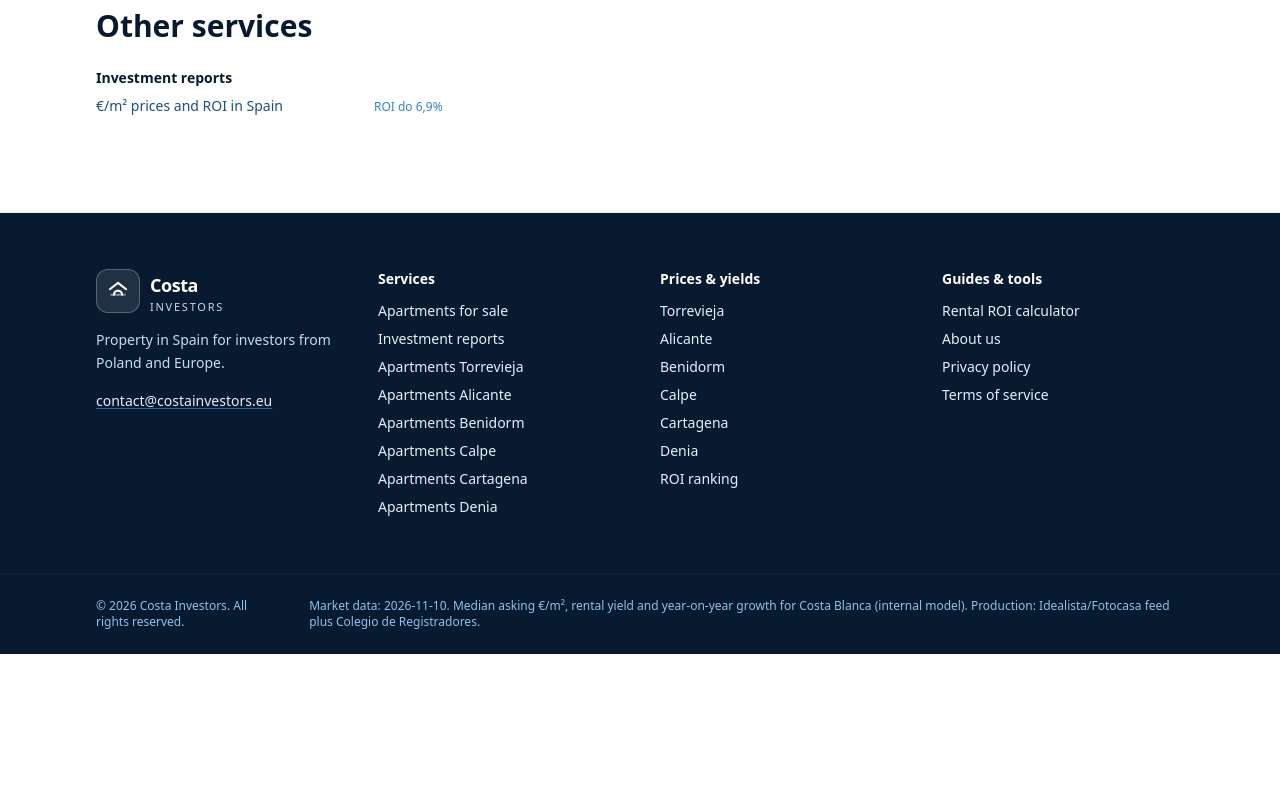
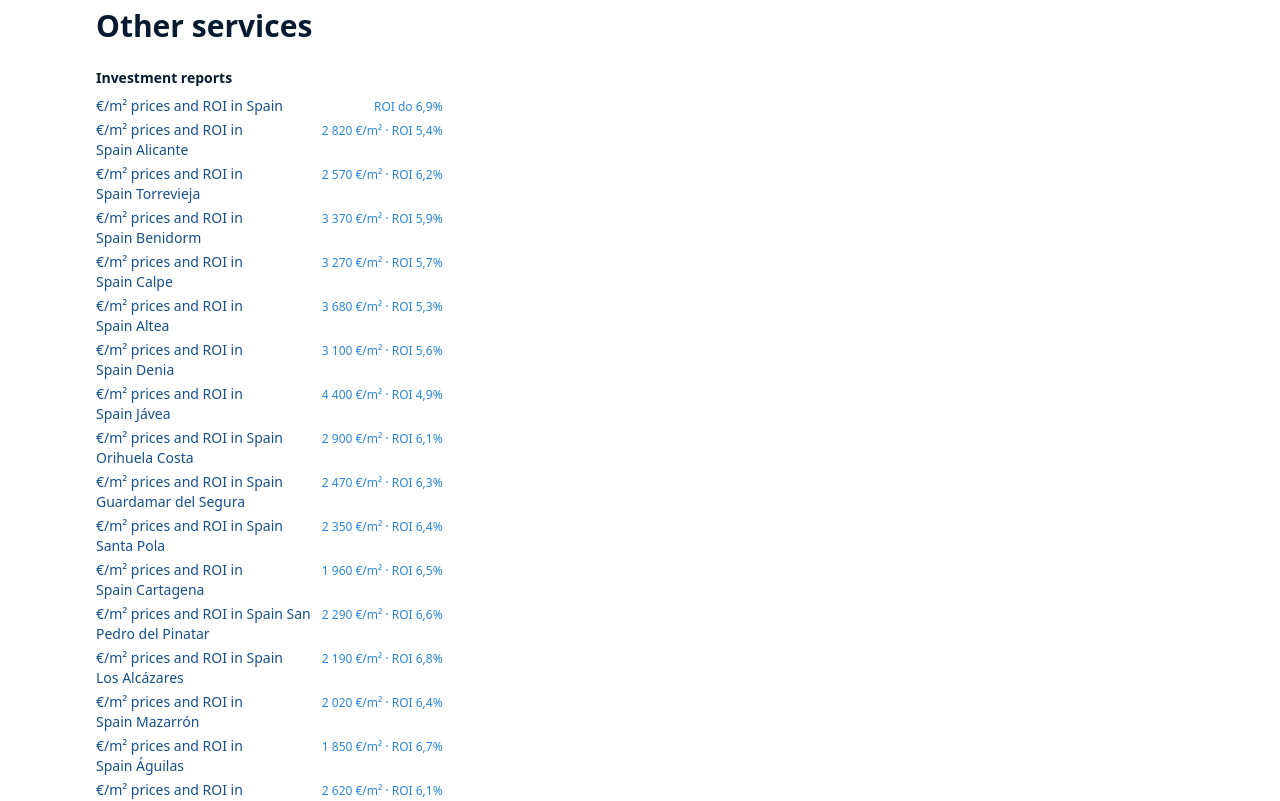
Before and after one commit to Johnpatong111/costa-investors, a Next.js app: page /en/apartments-for-sale in a window 1280 px wide. Shown: the part 5800-6601 px from the top of the page. Before the commit the page ends 6454 px from the top, so only its background shows below. Built offline with nearby package versions, Linux system fonts and the light colour scheme; no server answers.

Commit message:
SEO: linki do raportow cen miast z hubow uslug

```diff
--- a/src/app/[lang]/[service]/page.tsx
+++ b/src/app/[lang]/[service]/page.tsx
@@ -339,6 +339,11 @@ export default async function ServiceHubPage({
                 label: ui.reportLabel,
                 meta: `ROI do ${formatRate(6.9)}`,
               },
+              ...getCities().map((city) => ({
+                href: translatePath(`/${PRICE_REPORT.slug}/${city.slug}`, locale),
+                label: `${ui.reportLabel} ${city.name}`,
+                meta: `${formatEur(city.pricePerM2)}/m² · ROI ${formatRate(city.rentalYield)}`,
+              })),
             ],
           },
         ]}
```
